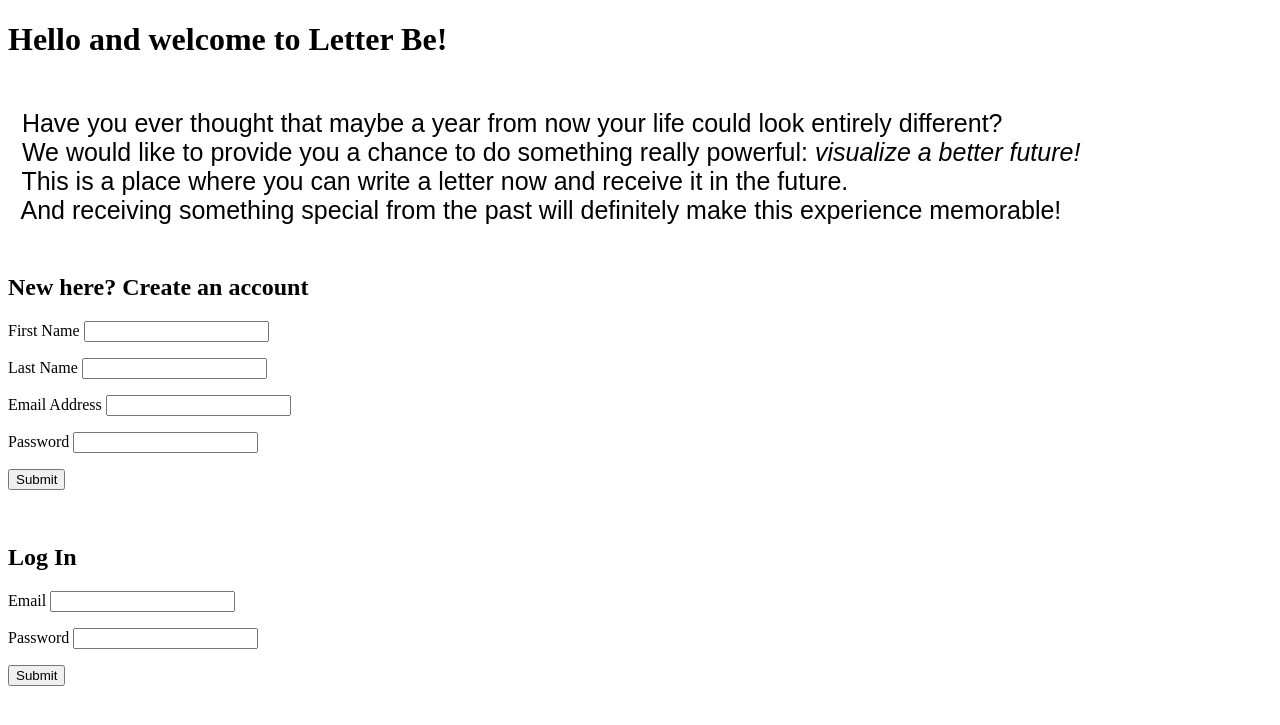
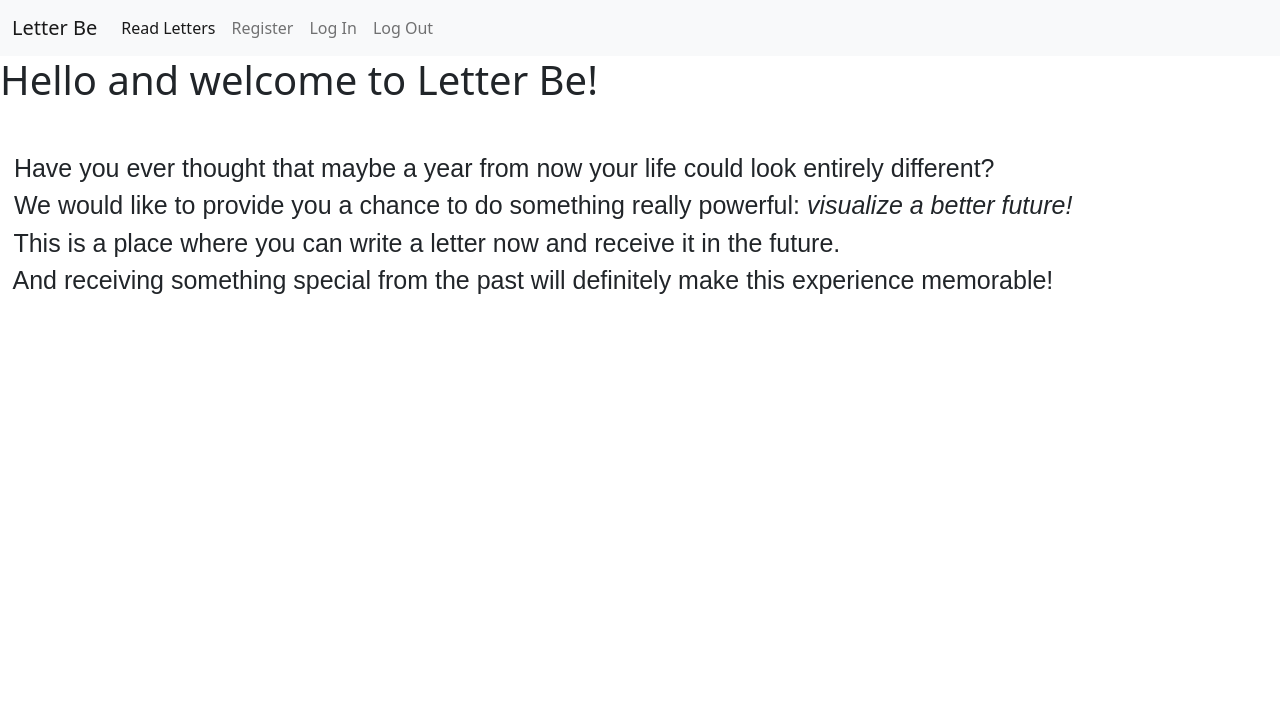
Before and after one commit to karineunderwood/letter-be, a Flask app: page / in a window 1280 px wide. Shown: the top 725 px of the page. Run offline with Flask 2, Linux system fonts and the light colour scheme.

Commit message:
added two more html login and register

```diff
--- a/server.py
+++ b/server.py
@@ -5,8 +5,13 @@ from flask import (Flask, render_template, request, flash, session,
 
 from model import connect_to_db, db
 import crud
+from jinja2 import StrictUndefined
+# import cloudinary.uploader
+# import os
 
-from jinja2 import StrictUndefined
+# CLOUDINARY_KEY = os.environ['CLOUDINARY_KEY']
+# CLOUDINARY_SECRET = os.environ['CLOUDINARY_SECRET']
+# CLOUD_NAME = "dnw3idclo"
 
 app = Flask(__name__)
 app.secret_key = "dev"
@@ -15,9 +20,16 @@ app.jinja_env.undefined = StrictUndefined
 
 @app.route("/")
 def homepage():
-    """  """
+    """This is the homepage. """
 
     return render_template('homepage.html')
+
+@app.route("/registration")
+def show_registration_form():
+    """Show registration form."""
+
+    return render_template("register.html")
+
 
 
 @app.route("/registration", methods=["POST"])
@@ -40,6 +52,16 @@ def create_user():
         flash("Account created succesfully! Please log in.")
 
     return redirect("/")
+    # return render_template("register.html")
+
+
+
+@app.route("/login")
+def show_login_page():
+    """Show log in page."""
+
+    return render_template("login.html")
+
 
 
 @app.route("/login", methods=["POST"])
@@ -69,6 +91,15 @@ def user_profile(user_id):
     user = crud.get_user_by_id(user_id)
 
     return render_template("users_profile.html", user=user)
+
+
+@app.route("/logout")
+def log_out():
+    """Allows user to log out."""
+
+    session.clear()
+
+    return redirect("/")
 
 
 @app.route("/letter", methods=["POST"])
@@ -135,6 +166,13 @@ def all_letters():
 
     return render_template("all_letters.html", letters=letters)
 
+# @app.route("/show_form_img")
+# def show_form_image():
+#     """Show form."""
+
+#     return render_template("users_profile")
+
+
 
 
 
--- a/templates/base.html
+++ b/templates/base.html
@@ -1,6 +1,8 @@
 <!DOCTYPE html>
 <html lang="en">
 <head>
+    <!-- CSS only -->
+    <link href="https://cdn.jsdelivr.net/npm/bootstrap@5.1.3/dist/css/bootstrap.min.css" rel="stylesheet" integrity="sha384-1BmE4kWBq78iYhFldvKuhfTAU6auU8tT94WrHftjDbrCEXSU1oBoqyl2QvZ6jIW3" crossorigin="anonymous">
     <meta charset="UTF-8">
     <meta http-equiv="X-UA-Compatible" content="IE=edge">
     <meta name="viewport" content="width=device-width, initial-scale=1.0">
@@ -10,6 +12,30 @@
     {% block head %}{% endblock %}
 </head>
 <body>
+    <nav class="navbar navbar-expand-lg navbar-light bg-light">
+        <div class="container-fluid">
+          <a class="navbar-brand" href="/">Letter Be</a>
+          <button class="navbar-toggler" type="button" data-bs-toggle="collapse" data-bs-target="#navbarNav" aria-controls="navbarNav" aria-expanded="false" aria-label="Toggle navigation">
+            <span class="navbar-toggler-icon"></span>
+          </button>
+          <div class="collapse navbar-collapse" id="navbarNav">
+            <ul class="navbar-nav">
+              <li class="nav-item">
+                <a class="nav-link active" aria-current="page" href="/">Read Letters</a>
+              </li>
+              <li class="nav-item">
+                <a class="nav-link" href="/registration">Register</a>
+              </li>
+              <li class="nav-item">
+                <a class="nav-link" href="/login">Log In</a>
+              </li>
+              <li class="nav-item">
+                <a class="nav-link" href="/logout">Log Out</a>
+              </li>
+            </ul>
+          </div>
+        </div>
+      </nav>
     {% with messages = get_flashed_messages() %}
       {% for msg in messages %}
         <p class="flash-msg">
--- a/templates/homepage.html
+++ b/templates/homepage.html
@@ -12,41 +12,6 @@
   And receiving something special from the past will definitely make this experience memorable!
   </span></pre>
 
-  <h2>New here? Create an account</h2>
-  <form action="/registration" method="POST">
-      <p>
-        First Name <input type="text" name="fname">
-      </p>
-
-      <p>
-        Last Name <input type="text" name="lname">
-      </p>
-
-      <p>
-        Email Address <input type="text" name="email">
-      </p>
-
-      <p>
-        Password <input type="password" name="password">
-      </p>
-
-      <p>
-          <input type="submit">
-      </p>
-  </form>
-  <br>
-  <h2>Log In</h2>
-  <form action="/login" method="POST">
-      <p>
-          Email <input type="text" name="email">
-      </p>
-      <p>
-          Password <input type="password" name="password">
-      </p>
-      <p>
-          <input type="submit">
-      </p>
-  </form>
 
 
 
```
Also changed, not shown: requirements.txt (+6 -1 lines), seed_database.py (added, +20 -0 lines), static/letters.js (added, +12 -0 lines), templates/all_letters.html (added, +14 -0 lines), templates/letter.html (added, +13 -0 lines), templates/users_profile.html (added, +20 -0 lines), 1 other file.
